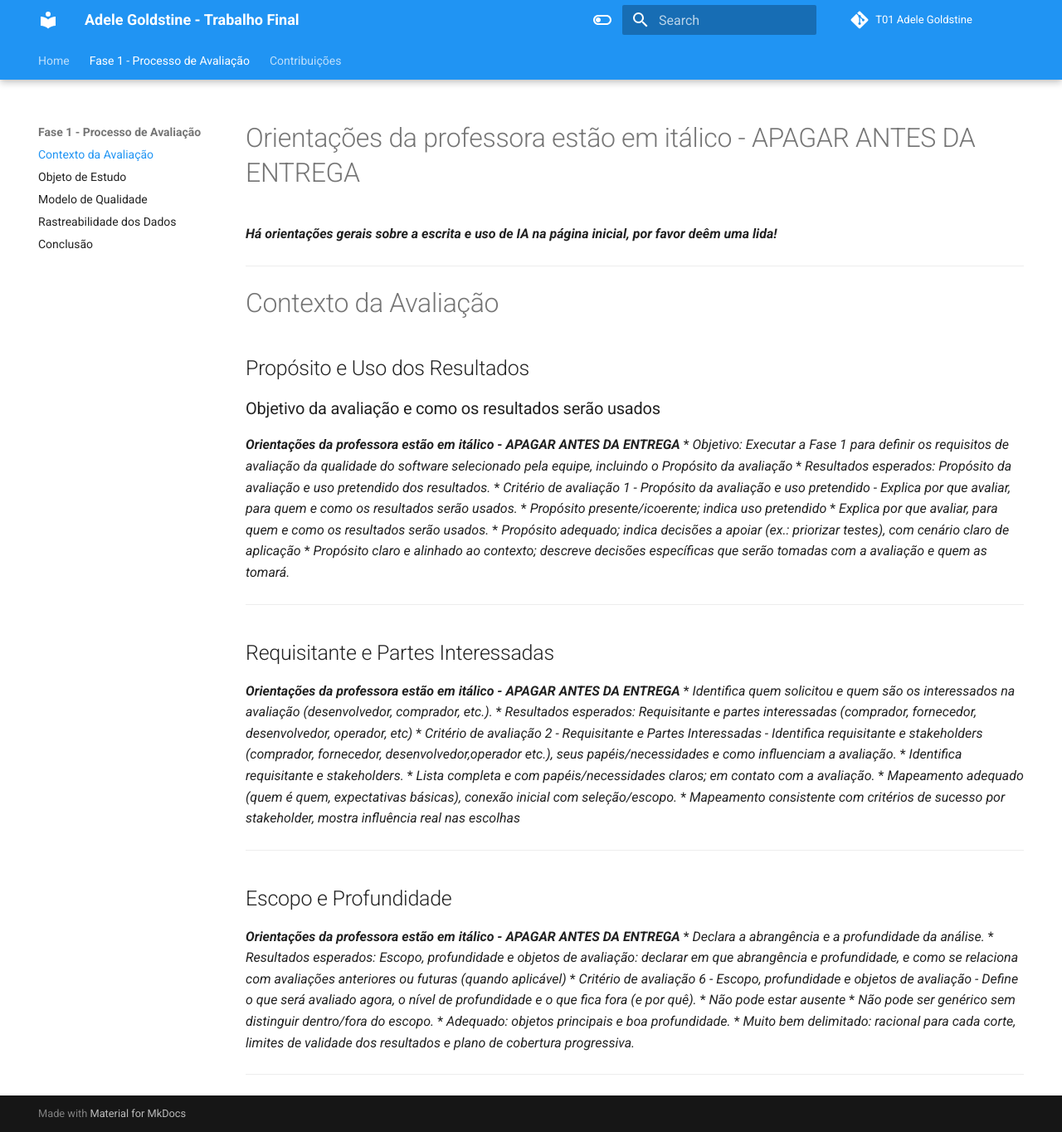
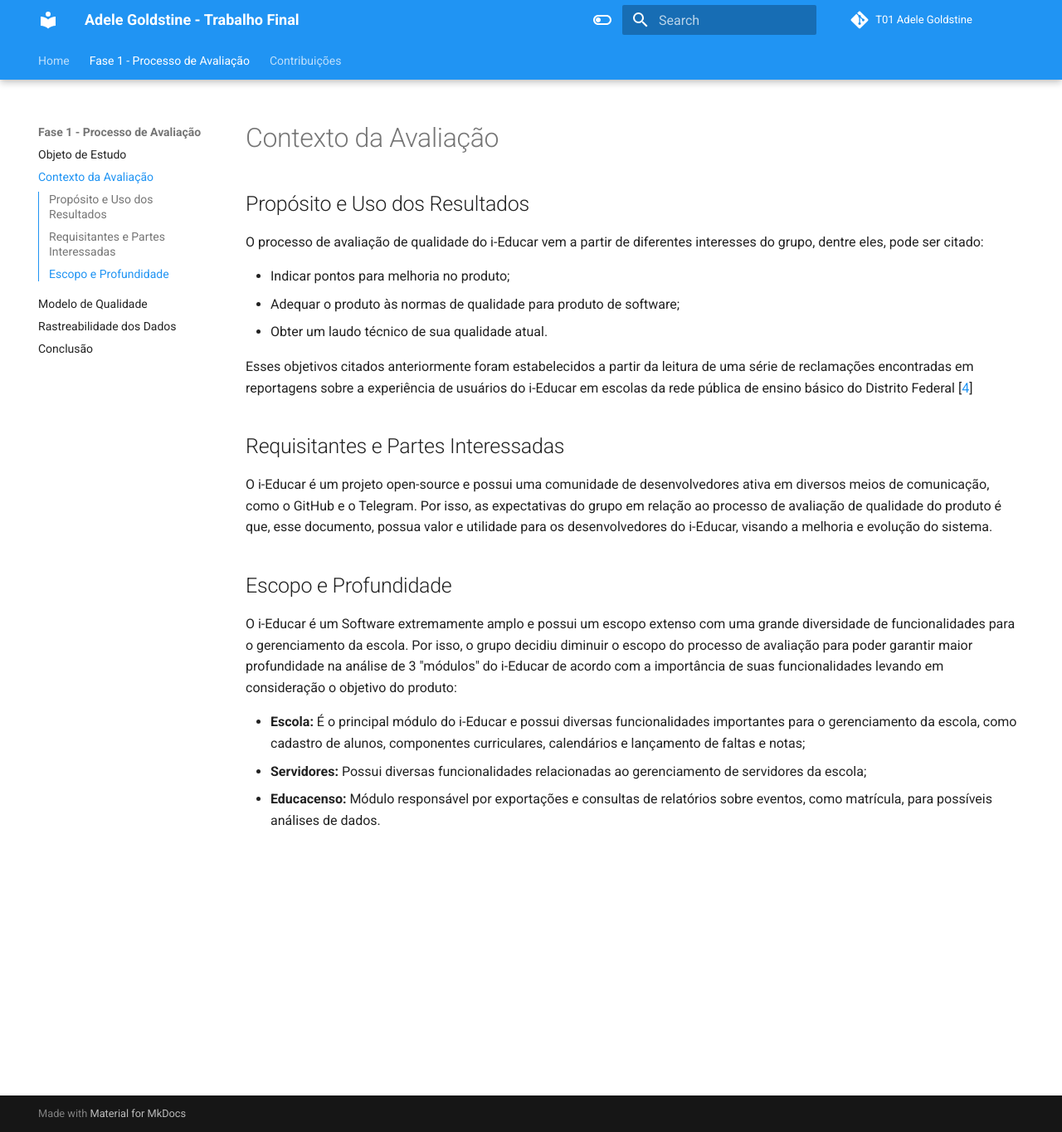
Before and after one commit to FCTE-Qualidade-de-Software-1/2025-2_T01_ADELE-GOLDSTINE, an MkDocs documentation site: the page built from docs/fase_1/contexto-avaliacao.md, in a window 1280 px wide and 1364 px high. Shown: the whole window at 83% size. Built offline with MkDocs 1.6.1 and Material for MkDocs 9.7.7, drawn with Linux system fonts in a browser that asks for light colours; comment, search, counter and statistics services are not loaded.

Commit message:
add seção Contexto da Avaliação

```diff
--- a/docs/fase_1/contexto-avaliacao.md
+++ b/docs/fase_1/contexto-avaliacao.md
@@ -1,48 +1,23 @@
-# Orientações da professora estão em itálico - APAGAR ANTES DA ENTREGA
-
-***Há orientações gerais sobre a escrita e uso de IA na página inicial, por favor deêm uma lida!***
-
----
-
 # Contexto da Avaliação
 
 ## Propósito e Uso dos Resultados
 
-### Objetivo da avaliação e como os resultados serão usados
+O processo de avaliação de qualidade do i-Educar vem a partir de diferentes interesses do grupo, dentre eles, pode ser citado:
 
-***Orientações da professora estão em itálico - APAGAR ANTES DA ENTREGA***
-* *Objetivo: Executar a Fase 1 para definir os requisitos de avaliação da qualidade do software selecionado pela equipe, incluindo o Propósito da avaliação*
-*  *Resultados esperados: Propósito da avaliação e uso pretendido dos resultados.*
-*  *Critério de avaliação 1 - Propósito da avaliação e uso pretendido - Explica por que avaliar, para quem e como os resultados serão usados.*
-    * *Propósito presente/icoerente; indica uso pretendido*
-    * *Explica por que avaliar, para quem e como os resultados serão usados.*
-    * *Propósito adequado; indica decisões a apoiar (ex.: priorizar testes), com cenário claro de aplicação*
-    * *Propósito claro e alinhado ao contexto; descreve decisões específicas que serão tomadas com a avaliação e quem as tomará.*
+* Indicar pontos para melhoria no produto;
+* Adequar o produto às normas de qualidade para produto de software;
+* Obter um laudo técnico de sua qualidade atual.
 
----
+Esses objetivos citados anteriormente foram estabelecidos a partir da leitura de uma série de reclamações encontradas em reportagens sobre a experiência de usuários do i-Educar em escolas da rede pública de ensino básico do Distrito Federal [<a href="https://www.saedf.org.br/index.php/destaques/secretarios-escolares-do-df-enfrentam-dificuldades-com-sistemas-i-educar-e-educa-df-melhorias-prometidas-nao-foram-cumpridas/">4</a>]
 
-## Requisitante e Partes Interessadas
+## Requisitantes e Partes Interessadas
 
-***Orientações da professora estão em itálico - APAGAR ANTES DA ENTREGA***
-* *Identifica quem solicitou e quem são os interessados na avaliação (desenvolvedor, comprador, etc.).*
-* *Resultados esperados: Requisitante e partes interessadas (comprador, fornecedor, desenvolvedor, operador, etc)*
-* *Critério de avaliação 2 - Requisitante e Partes Interessadas - Identifica requisitante e stakeholders (comprador, fornecedor, desenvolvedor,operador etc.), seus papéis/necessidades e como influenciam a avaliação.*
-    * *Identifica requisitante e stakeholders.*
-    * *Lista completa e com papéis/necessidades claros; em contato com a avaliação.*
-    * *Mapeamento adequado (quem é quem, expectativas básicas), conexão inicial com seleção/escopo.*
-    * *Mapeamento consistente com critérios de sucesso por stakeholder, mostra influência real nas escolhas*
-
----
+O i-Educar é um projeto open-source e possui uma comunidade de desenvolvedores ativa em diversos meios de comunicação, como o GitHub e o Telegram. Por isso, as expectativas do grupo em relação ao processo de avaliação de qualidade do produto é que, esse documento, possua valor e utilidade para os desenvolvedores do i-Educar, visando a melhoria e evolução do sistema.
 
 ## Escopo e Profundidade
 
-***Orientações da professora estão em itálico - APAGAR ANTES DA ENTREGA***
-* *Declara a abrangência e a profundidade da análise.*
-* *Resultados esperados: Escopo, profundidade e objetos de avaliação: declarar em que abrangência e profundidade, e como se relaciona com avaliações anteriores ou futuras (quando aplicável)*
-* *Critério de avaliação 6 - Escopo, profundidade e objetos de avaliação - Define o que será avaliado agora, o nível de profundidade e o que fica fora (e por quê).*
-    * *Não pode estar ausente*
-    * *Não pode ser genérico sem distinguir dentro/fora do escopo.*
-    * *Adequado: objetos principais e boa profundidade.*
-    * *Muito bem delimitado: racional para cada corte, limites de validade dos resultados e plano de cobertura progressiva.*
+O i-Educar é um Software extremamente amplo e possui um escopo extenso com uma grande diversidade de funcionalidades para o gerenciamento da escola. Por isso, o grupo decidiu diminuir o escopo do processo de avaliação para poder garantir maior profundidade na análise de 3 "módulos" do i-Educar de acordo com a importância de suas funcionalidades levando em consideração o objetivo do produto:
 
----
+* **Escola:** É o principal módulo do i-Educar e possui diversas funcionalidades importantes para o gerenciamento da escola, como cadastro de alunos, componentes curriculares, calendários e lançamento de faltas e notas;
+* **Servidores:** Possui diversas funcionalidades relacionadas ao gerenciamento de servidores da escola;
+* **Educacenso:** Módulo responsável por exportações e consultas de relatórios sobre eventos, como matrícula, para possíveis análises de dados.
--- a/mkdocs.yml
+++ b/mkdocs.yml
@@ -37,8 +37,8 @@
 nav:
   - Home: "index.md"
   - Fase 1 - Processo de Avaliação:
+    - Objeto de Estudo: "fase_1/objeto-estudo.md"
     - Contexto da Avaliação: "fase_1/contexto-avaliacao.md"
-    - Objeto de Estudo: "fase_1/objeto-estudo.md"
     - Modelo de Qualidade: "fase_1/modelo-qualidade.md"
     - Rastreabilidade dos Dados: "fase_1/rastreabilidade-dados.md"
     - Conclusão: "fase_1/conclusao.md"
```
Also changed, not shown: docs/fase_1/rastreabilidade-dados.md (+3 -0 lines), docs/contribuicoes/fase-1.md (line endings or trailing spaces), docs/fase_1/conclusao.md (line endings or trailing spaces).
